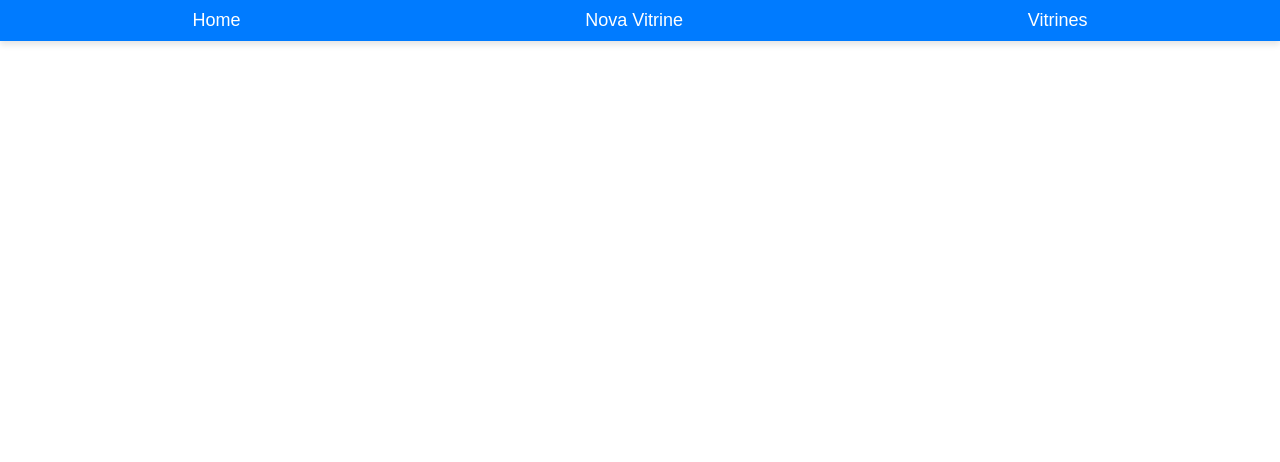
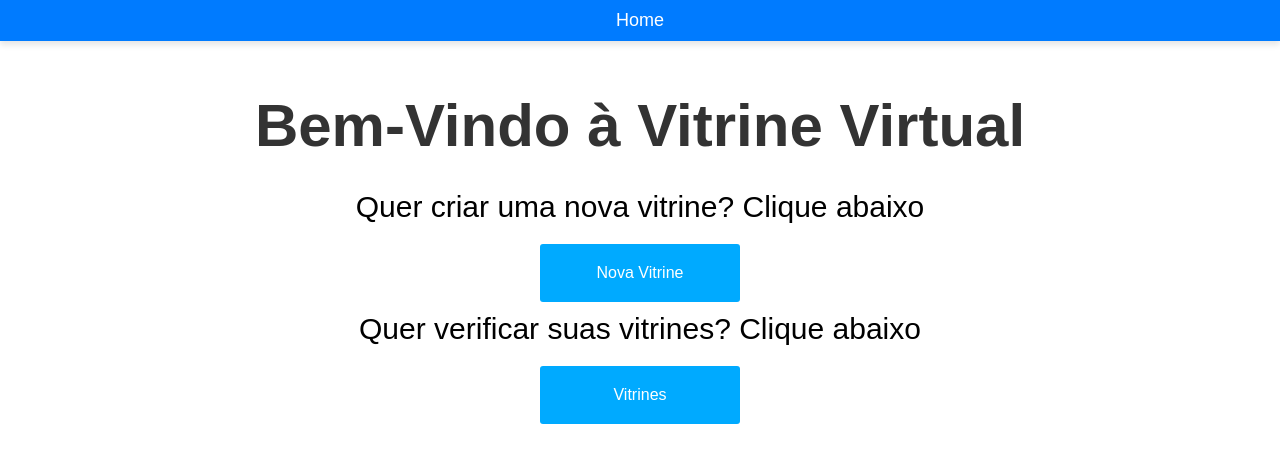
Before and after one commit to VSSThales/DevLabs, a React (Create React App) app: page / in a window 1280 px wide. Shown: the top 462 px of the page. Built offline with nearby package versions, Linux system fonts and the light colour scheme.

Commit message:
alteraçoes no estilo, criaçao de botoes, logica de rotas

```diff
--- a/src/App.js
+++ b/src/App.js
@@ -11,7 +11,7 @@ const App = () => {
     <Router>
       <NavBar />
       <Routes>
-        <Route path="/home" element={<Home/>} />
+        <Route path="/" element={<Home/>} />
         <Route path="nova-vitrine" element={<NovaVitrine/>}/>
         <Route path="vitrines" element={<Vitrine/>}/>
         <Route path="vitrine/:code" element={<DetalheVitrine/>}/>
--- a/src/components/FormularioVitrine.js
+++ b/src/components/FormularioVitrine.js
@@ -10,6 +10,7 @@ const FormularioVitrine = () => {
   const [name, setName] = useState('');
   const [code, setCode] = useState('');
   const [produtoID, setProdutoID] = useState('');
+  const [totalProdutos, setTotalProdutos] = useState('');
 
   useEffect(() => {
     const vitrineByCode = getVitrineByCode(codeVitrine);
@@ -19,6 +20,18 @@ const FormularioVitrine = () => {
       setProdutoID(vitrineByCode.produtoID);
     }
   }, [codeVitrine]);
+
+  useEffect(() => {
+    const fetchTotalProdutos = async () => {
+      try{
+        const totalProduto = await api.get('/products');
+        setTotalProdutos(totalProduto.data.length);
+      }catch(error){
+        console.error('Erro ao buscar o')
+      };
+    };
+    fetchTotalProdutos();
+  },[]);
 
   const validaProdutoExistente = async (vitrine) => {
     const Produto = vitrine.produtoID.map(prodId => api.get(`/products/${prodId}`));
@@ -70,17 +83,18 @@ const FormularioVitrine = () => {
 
   return (
     <form className='formulario-grupo' onSubmit={handleSubmit}>
-        <div>
-          <label className='formulario-label'>Nome:</label>
-          <input className='formulario-input' type="text" value={name} onChange={e => setName(e.target.value)} required />
+      <div className='formulario-input'>
+        <label className='formulario-label'>Titulo:</label>
+        <input type="text" value={name} onChange={e => setName(e.target.value)} required />
       </div>
-        <div>
+      <div className='formulario-input'>
         <label>Código:</label>
         <input className='formulario-input' type="text" value={code} disabled={codeVitrine} onChange={e => setCode(e.target.value)} required />
       </div>
-        <div>
+      <div className='formulario-input'>
         <label>ID de Produto(separado por virgula):</label>
-          <input className='formulario-input' type="text" value={produtoID} onChange={e => setProdutoID(e.target.value)} required />
+        <input type="text" value={produtoID} onChange={e => setProdutoID(e.target.value)} required />
+        <label className='total-produto'>Quantidade de produtos: {totalProdutos}</label>
       </div>
       <button className='formulario-button' type='submit'>Salvar</button>
     </form>
--- a/src/components/ListaVitrine.js
+++ b/src/components/ListaVitrine.js
@@ -2,7 +2,6 @@ import { useEffect, useState } from "react";
 import { Link } from "react-router-dom";
 import { getVitrines } from "../helpers/VitrineHelpers";
 import '../styles/ListaVitrine.css'
-import { FiSearch } from "react-icons/fi";
 
 const ListaVitrine = () => {
   const [ListaVitrine, setListaVitrine] = useState([]);
@@ -21,6 +20,7 @@ const ListaVitrine = () => {
           </li>
         ))}
       </ul>
+      <Link to="/nova-vitrine"><button className="button-lista">Nova Vitrine</button></Link>
     </div>
   );
 };
--- a/src/components/NavBar.js
+++ b/src/components/NavBar.js
@@ -6,13 +6,7 @@ const NavBar = () => {
     <nav className="navbar">
       <ul className="nav-lista">
         <li className="nav-item">
-          <Link to="/home" className="nav-link">Home</Link>
-        </li>
-        <li className="nav-item">
-          <Link to="/nova-vitrine" className="nav-link">Nova Vitrine</Link>
-        </li>
-        <li className="nav-item">
-          <Link to="/vitrines" className="nav-link">Vitrines</Link>
+          <Link to="/" className="nav-link">Home</Link>
         </li>
       </ul>
     </nav>
--- a/src/helpers/VitrineHelpers.js
+++ b/src/helpers/VitrineHelpers.js
@@ -34,7 +34,9 @@ export function updateVitrine(vitrine) {
       return item;
     });
     setVitrines(listaAlterada);
-  };
+  }
+  return [];
+  ;
 }
 
 export function deleteVitrine(code) {
--- a/src/pages/DetalheVitrine.js
+++ b/src/pages/DetalheVitrine.js
@@ -31,7 +31,7 @@ const DetalheVitrine = () => {
 
   return (
     <div className="vitrine-detalhe">
-      <h2 className="vitrine-titulo">{vitrine.name}</h2>
+      <h2 className="vitrine-titulo">Vitrine: {vitrine.name}</h2>
       <p className="vitrine-code">Código: {vitrine.code}</p>
       <h3 className="produto-titulo">Produtos:</h3>
       <div className="lista-produto">
@@ -47,7 +47,8 @@ const DetalheVitrine = () => {
         ))}
       </div>
       <Link to={`/vitrine/edit/${vitrine.code}`}><button className="edite-button">Editar Vitrine</button></Link>
-      <Link to={`/vitrines/`}><button className="delete-button" onClick={()=>deleteVitrine(vitrine.code)}>Delete Vitrine</button></Link>
+      <Link to={'/vitrines/'}><button className="edite-button">Voltar</button></Link>
+      <Link to={'/vitrines/'}><button className="delete-button" onClick={()=>deleteVitrine(vitrine.code)}>Deletar Vitrine</button></Link>
     </div >
   );
 };
--- a/src/pages/Home.js
+++ b/src/pages/Home.js
@@ -1,9 +1,16 @@
+import { Link } from "react-router-dom";
+import "../styles/Home.css"
+
 const Home = () => {
   return (
-    <div>
+    <div className="home-container">
       <h1>
         Bem-Vindo à Vitrine Virtual
       </h1>
+      <label>Quer criar uma nova vitrine? Clique abaixo</label>
+        <Link to="/nova-vitrine"><button className="button-home">Nova Vitrine</button></Link>
+      <label>Quer verificar suas vitrines? Clique abaixo</label>
+        <Link to="/vitrines"><button className="button-home">Vitrines</button></Link>
     </div>
   );
 };
--- a/src/pages/NovaVitrine.js
+++ b/src/pages/NovaVitrine.js
@@ -1,11 +1,13 @@
+import { Link } from "react-router-dom";
 import FormularioVitrine from "../components/FormularioVitrine";
 import "../styles/FormularioVitrine.css"
 
-const NovaVitrine = ({onSave}) => {
+const NovaVitrine = ({ onSave }) => {
   return (
     <div className="formulario-container">
       <h2 className="formulario-titulo">Criar nova vitrine</h2>
       <FormularioVitrine onSave={onSave} />
+      <Link to={'/vitrines/'}><button className="voltar-button">Voltar</button></Link>
     </div>
   );
 };
--- a/src/styles/FormularioVitrine.css
+++ b/src/styles/FormularioVitrine.css
@@ -26,7 +26,8 @@
 }
 
 .formulario-input input {
-  width: calc(100% - 20px);
+  width: calc(100% - 40px);
+  margin: 10px;
   padding: 10px;
   border: 1px solid #ccc;
   border-radius: 3px;
@@ -36,7 +37,7 @@
 .formulario-button {
   width: 100%;
   padding: 10px 15px;
-  margin: 20px 0 10px;
+  margin-top: 20px;
   background-color: #007bff;
   border: none;
   border-radius: 3px;
@@ -49,3 +50,26 @@
 .formulario-button:hover {
   background-color: #0056b3;
 }
+
+.total-produto{
+  color: #8c8585;
+  font-size: 12px;
+  padding-left: 10px;
+}
+
+.voltar-button {
+  width: 100%;
+  padding: 10px 15px;
+  margin: 10px 0;
+  background-color: #007bff;
+  border: none;
+  border-radius: 3px;
+  color: #fff;
+  font-size: 16px;
+  cursor: pointer;
+  transition: background-color 0.3s ease;
+}
+
+.voltar-button:hover {
+  background-color: #b31500;
+}
--- /dev/null
+++ b/src/styles/Home.css
@@ -0,0 +1,32 @@
+.home-container{
+  display: flex;
+  align-items: center;
+  flex-direction: column;
+  font-size: 30px;
+}
+
+h1 {
+  padding-top: 30px;
+  padding-bottom: 20px;
+  text-align: center;
+  font-size: 60px;
+  color: #333;
+  margin-bottom: 10px;
+}
+
+.button-home {
+  width: 200px;
+  padding: 20px 0 20px;
+  margin: 20px 0 10px;
+  background-color: #00aaff;
+  border: none;
+  border-radius: 3px;
+  color: #fff;
+  font-size: 16px;
+  cursor: pointer;
+  transition: background-color 0.3s ease;
+}
+
+.button-home:hover {
+  background-color: #b30000;
+}
--- a/src/styles/ListaVitrine.css
+++ b/src/styles/ListaVitrine.css
@@ -25,15 +25,35 @@
 }
 
 .vitrine-link {
+  padding: 10px;
   display: flex;
   text-decoration: none;
   color: rgb(63, 60, 60);
   font-size: 20px;
   transition: color 0.3s ease;
   gap: 5px;
-  background-color: #60a2e9;
+  border: 1px solid #ccc;
+  border-radius: 5px;
+  transition: background-color 0.3s ease;
 }
 
 .vitrine-link:hover {
-  color: #b31500;
+  background-color: #5298e3;
 }
+
+.button-lista{
+  width: 100%;
+  padding: 10px;
+  margin: 20px 0 10px;
+  background-color: #00aaff;
+  border: none;
+  border-radius: 3px;
+  color: #fff;
+  font-size: 16px;
+  cursor: pointer;
+  transition: background-color 0.3s ease;
+}
+
+.button-lista:hover {
+  background-color: #b30000;
+}
```
Lines whose indentation alone changed are shown as unchanged.
